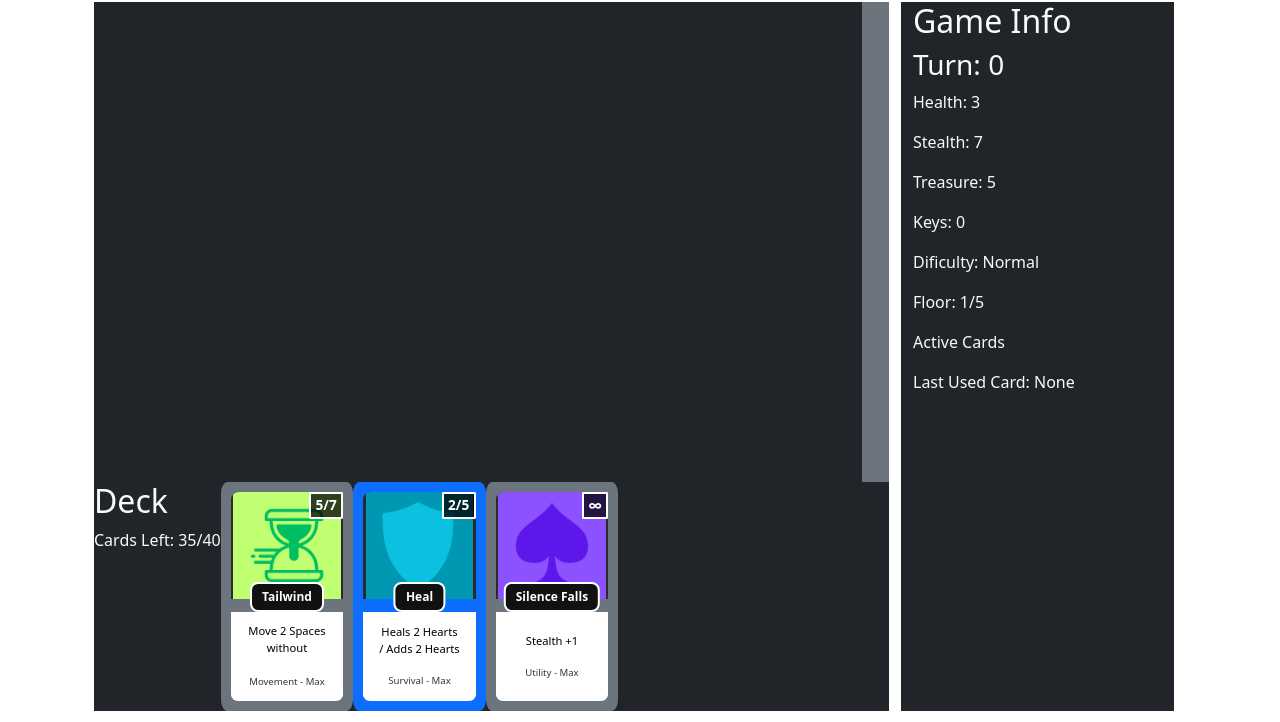
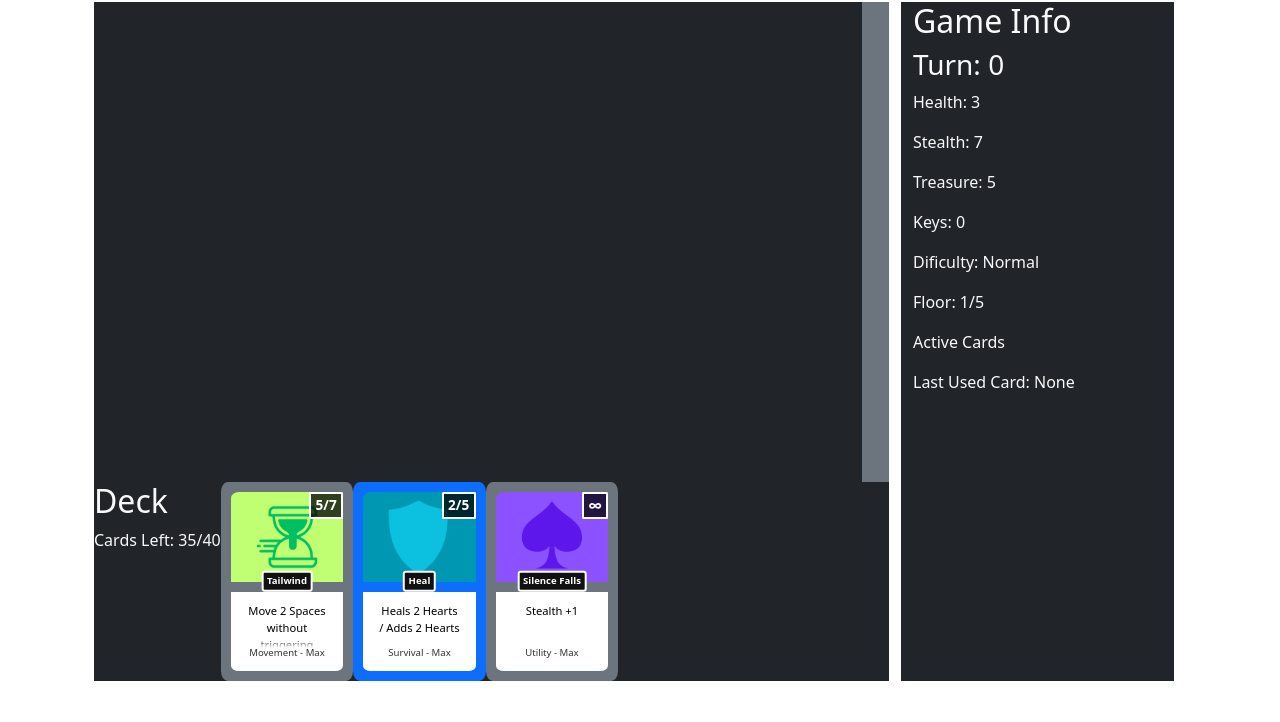
Before and after one commit to phyric1/CITS3403_Project, a Flask app: page /game in a window 1280 px wide. Shown: the part 78-800 px from the top of the page. Run offline with Flask 3, Linux system fonts and the light colour scheme.

Commit message:
Fixed title and description getting cut off, added background colour to image, and added cards page to view all earnable cards

```diff
--- a/app/routes.py
+++ b/app/routes.py
@@ -314,3 +314,10 @@ def buy_card(card_id):
     session.modified=True
 
     return redirect(url_for("main.shop",message="Card purchased successfully."))
+
+
+@bp.route("/cards")
+def show_cards():
+    cards = db.session.query(Card).filter(Card.type != CardType.debuff).all()
+
+    return render_template("cards.html", cards=cards)
--- a/app/static/cards.css
+++ b/app/static/cards.css
@@ -5,10 +5,11 @@
     aspect-ratio: 2 / 3;
     border: 10px solid;
     border-radius: 5%;
-    overflow: visible;
+    overflow: hidden;
     display: flex;
     flex-direction: column;
     background-color: #1e1e1e;
+    container-type: inline-size;
 }
 
 /* Number of Uses Left */
@@ -38,6 +39,13 @@
 .rarity-legendary { border-color: #ffc107; background-color: #ffc107 }
 .rarity-master { border-color: #d35400; background-color: #d35400 }
 
+/* Type colours */
+.card-image.type-movement {background-color: #c1ff72;}
+.card-image.type-survival {background-color: #0097b2;}
+.card-image.type-combat {background-color: #ff5757;}
+.card-image.type-utility {background-color: #8c52ff;}
+.card-image.type-debuff {background-color: grey;} /* TODO: Replace when debuff image is created */
+
 /* Top Image */
 .card-image img {
     height: 100%;
@@ -63,57 +71,132 @@
 
 /* Bottom section */
 .card-body {
+    transition: all 0.2s ease;
     height: 50%;
     padding: 10%;
-    font-size: 0.9rem;
+    font-size: 70%;
     display: flex;
     flex-direction: column;
-    overflow: hidden;
-    justify-content: center;
-    align-items: center;
+    justify-content: flex-start;
+    align-items: stretch;
     text-align: center;
     color: black;
-    font-size: 70%;
     background-color: white;
     border-bottom-left-radius: 7%;
     border-bottom-right-radius: 7%;
+    overflow: hidden;
+    position: relative;
+}
+
+.card-body:hover {
+    position: absolute;
+    bottom: 0;
+    left: 0;
+    width: 100%;
+    height: 100%;
+    z-index: 150;
+    box-shadow: 0 10px 25px rgba(0,0,0,0.5);
 }
 
 .card-body p {
     overflow: hidden;
     display: -webkit-box;
-    -webkit-line-clamp: 4;
     -webkit-box-orient: vertical;
     margin-left: 5%;
     margin-right: 5%;
+    margin-bottom: 1%;
+}
+
+#effect {
+    margin: 0 5%;
+}
+
+.effect-wrapper {
+    position: relative;
+    flex: 1;
+    min-height: 0;
+    overflow: hidden;
+}
+
+.effect-wrapper::after {
+    content: "";
+    position: absolute;
+    left: 0;
+    bottom: 0;
+    width: 100%;
+    height: 20%;
+    background: linear-gradient(
+        to bottom,
+        rgba(255,255,255,0) 0%,
+        rgba(255,255,255,1) 100%
+    );
+    pointer-events: none;
+}
+
+.card-body:hover .effect-wrapper::after {
+    display: none;
 }
 
 /* Floating title box */
 .card-title-box {
+    z-index: 100;
+    display: inline-block;
+    transition: all 0.2s ease;
+    max-width: 120%;
     position: absolute;
     top: 50%;
     left: 50%;
     transform: translate(-50%, -50%);
     background-color: #111;
-    padding: 4px 10px;
-    border-radius: 8px;
+    padding: 1% 3%;
+    border-radius: 3px;
     border: 2px solid white;
     font-weight: bold;
-    font-size: 75%;
+    align-items: center;
+    justify-content: center;
+    font-size: 0.6rem;
     white-space: nowrap;
+    overflow: hidden;
+    text-overflow: ellipsis;
     color: white;
+    text-overflow: ellipsis;
+}
+
+.rarity-master .card-title-box {
+    font-size: 0.5rem;
+}
+
+.card-title-box p {
+    margin: 0;
+    padding: 0;
+}
+
+.card-title-box:hover {
+    white-space: normal;
+    overflow: visible;
+    z-index: 20;
 }
 
 /* Footer row */
 .card-footer {
+    margin-top: auto;
     display: flex;
-    justify-content: space-between;
+    justify-content: center;
+    align-items: center;
     font-size: 0.6rem;
     opacity: 0.8;
     padding: 0;
+    margin: 0;
 }
 
-.inventory-card-wrapper {
+.card-footer p {
+    margin: 0;
+    margin-bottom: 2%;
+    padding: 0;
+    line-height: 1;
+}
+
+.card-wrapper {
     position: relative;
 }
 
@@ -140,7 +223,7 @@
     filter: brightness(70%);
 }
 
-/* Grid for displaying cards in inventory */
+/* Grid for displaying cards */
 .card-grid {
     display: grid;
     grid-template-columns: repeat(auto-fill, minmax(120px, 1fr));
--- a/app/static/game.js
+++ b/app/static/game.js
@@ -23,7 +23,7 @@ document.addEventListener('keydown', (e) => {
         }
     })
 
-const cards = document.querySelectorAll('.inventory-card-wrapper');
+const cards = document.querySelectorAll('.card-wrapper');
 cards[0].addEventListener("click", function() {
     move('None');
 })
--- a/app/static/inventory.js
+++ b/app/static/inventory.js
@@ -25,7 +25,7 @@ async function handleClick(e) {
 
 async function addToDeck(button) {
   button.disabled = true;
-  const card = button.closest(".inventory-card-wrapper")
+  const card = button.closest(".card-wrapper")
 
   const res = await fetch("/api/deck/add", {
     method: "POST",
@@ -51,7 +51,7 @@ async function addToDeck(button) {
 
 async function removeFromDeck(button) {
   button.disabled = true;
-  const card = button.closest(".inventory-card-wrapper")
+  const card = button.closest(".card-wrapper")
 
   const res = await fetch("/api/deck/remove", {
     method: "POST",
@@ -101,7 +101,7 @@ function updateDeckCount(change) {
 
 
 async function toggleTradable(button) {
-  const card = button.closest(".inventory-card-wrapper");
+  const card = button.closest(".card-wrapper");
   const current = button.dataset.tradable === "true";
   const newValue = !current;
   await setTradable(button, card.dataset.cardId, newValue);
--- a/app/templates/_card.html
+++ b/app/templates/_card.html
@@ -9,27 +9,29 @@
         </div>
     {% endif %}
 
-    <div class="card-image">
+    <div class="card-image type-{{ item.card.type.value }}">
         <img src="{{ url_for('static', filename='img/' ~ item.card.type.value ~ '.png') }}" alt="{{ item.card.type.value }}">
     </div>
 
-    <div class="card-title-box">
-        {{ item.card.name }}
+    <div class="card-title-box" title="{{ item.card.name }}">
+        <p>{{ item.card.name }}</p>
     </div>
 
     <div class="card-divider"></div>
 
-    <div class="card-body">
-        <p>{{ item.card.effect }}</p>
+    <div class="card-body" title="{{ item.card.effect }}">
+        <div class="effect-wrapper">
+            <p id="effect">{{ item.card.effect }}</p>
+        </div>
 
         <div class="card-footer">
-            <span>{{ item.card.type.value|capitalize }} - Max
+            <p id="footer">{{ item.card.type.value|capitalize }} - Max
                 {% if item.card.max_in_deck == -1 %}
                     ∞
                 {% else %}
                     {{ item.card.max_in_deck }}
                 {% endif %}
-            </span>
+            </p>
         </div>
     </div>
 
--- a/app/templates/game.html
+++ b/app/templates/game.html
@@ -57,7 +57,7 @@
                 </div>
                     {% for item in items %}
         <div class="col-6 col-sm-4 col-md-3 col-lg-2">
-                <div class="inventory-card-wrapper">
+                <div class="card-wrapper">
                     {% include "_card.html" %}
                 </div>
             </div>
--- a/app/templates/inventory.html
+++ b/app/templates/inventory.html
@@ -57,7 +57,7 @@
     <h4>Deck (<span id="deck-count">{{ deck_size }}</span>/{{ max_deck_size }})</h4>
     <div class="card-grid" id="deck">
         {% for item in deck_cards %}
-        <div class="inventory-card-wrapper" data-card-id="{{ item.id }}">
+        <div class="card-wrapper" data-card-id="{{ item.id }}">
             {% include "_card.html" %}
 
             {% if is_owner and mode == "deck" %}
@@ -73,7 +73,7 @@
     <h4>{% if is_owner %}Inventory{% else %}Tradable Inventory{% endif %}</h4>
     <div class="card-grid" id="inventory">
         {% for item in cards %}
-        <div class="inventory-card-wrapper" data-card-id="{{ item.id }}">
+        <div class="card-wrapper" data-card-id="{{ item.id }}">
             {% include "_card.html" %}
 
             {% if item.count and item.count > 1 %}
--- a/app/templates/shop.html
+++ b/app/templates/shop.html
@@ -29,7 +29,7 @@
     {% for shop_item in shop_items %}
         <div class="col-md-3">
             <div class="d-flex flex-column align-items-center h-100">
-                <div class="inventory-card-wrapper mb-3" style="width: 220px;">
+                <div class="card-wrapper mb-3" style="width: 220px;">
                     {% set item=shop_item %}
                     {% include "_card.html" %}
                 </div>
--- a/app/templates/view_trade.html
+++ b/app/templates/view_trade.html
@@ -34,7 +34,7 @@
         <div class="d-flex flex-wrap justify-content-center gap-4">
             {% for card in trade.offered_cards %}
                 {% set item = {'card': card} %}
-                <div class="inventory-card-wrapper" style="width: 220px;">
+                <div class="card-wrapper" style="width: 220px;">
                     {% include "_card.html" %}
                 </div>
             {% endfor %}
@@ -50,7 +50,7 @@
         <div class="d-flex flex-wrap justify-content-center gap-4">
             {% for card in trade.requested_cards %}
                 {% set item = {'card': card} %}
-                <div class="inventory-card-wrapper" style="width: 220px;">
+                <div class="card-wrapper" style="width: 220px;">
                     {% include "_card.html" %}
                 </div>
             {% endfor %}
```
Also changed, not shown: app/templates/cards.html (added, +43 -0 lines).
